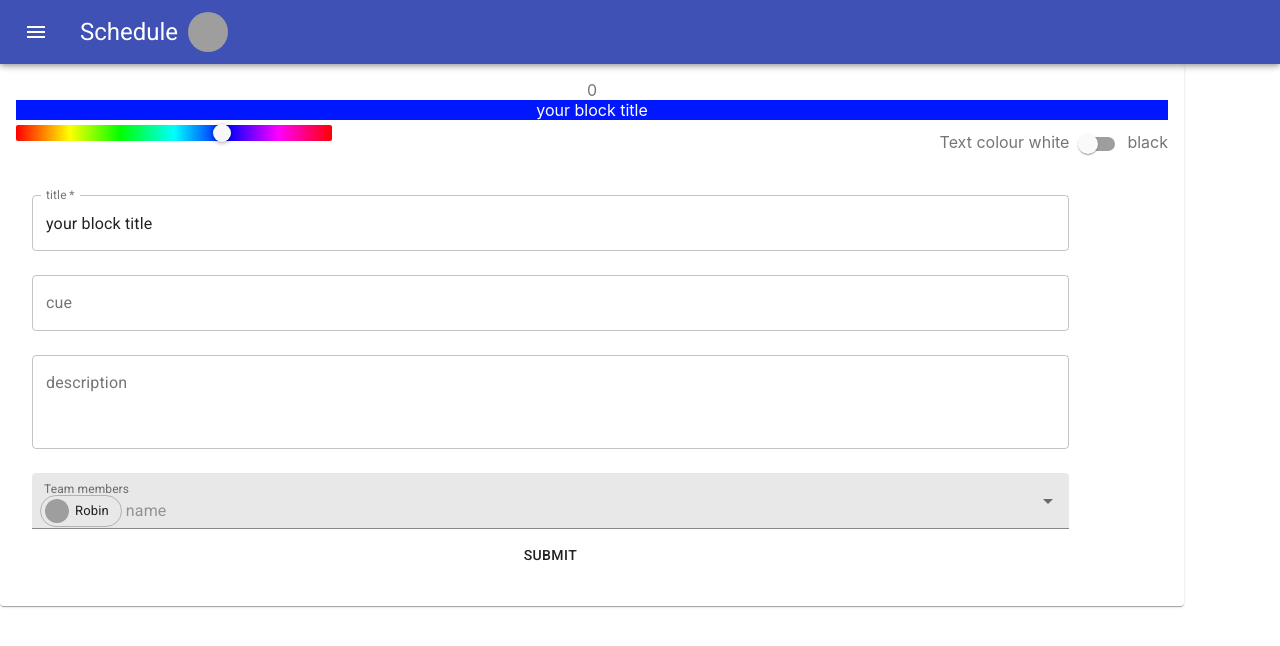
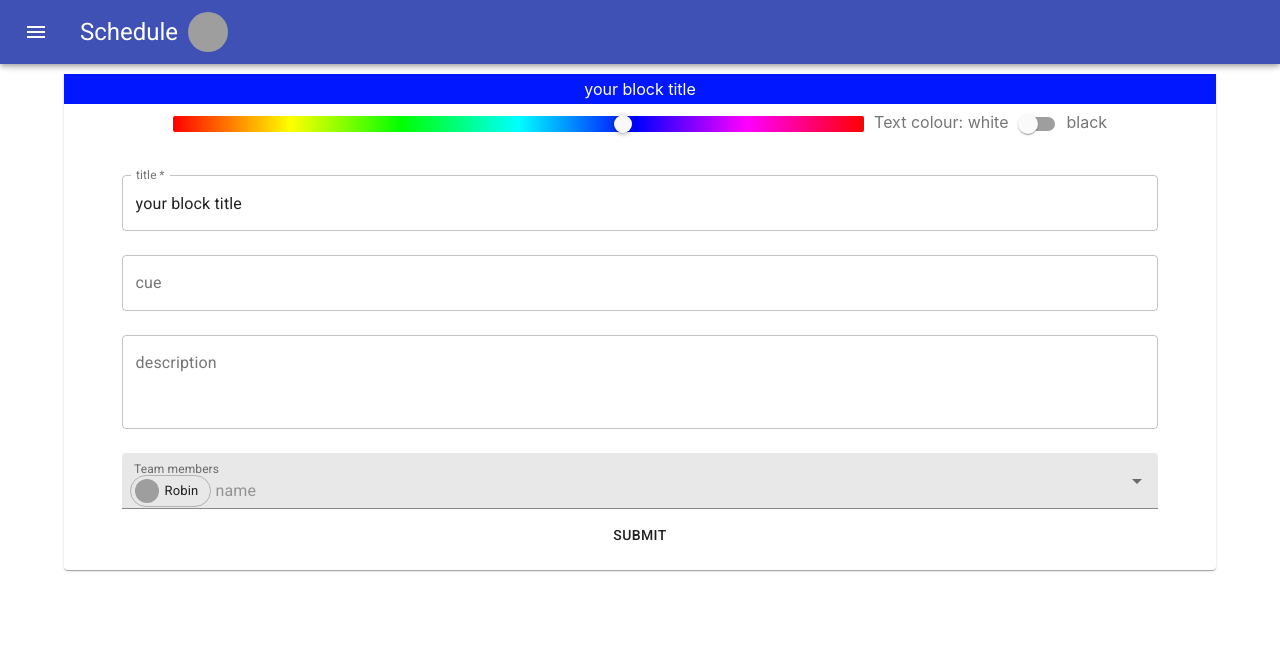
Before and after one commit to doa-b/showtime, a React (Create React App) app: page /block/details in a window 1280 px wide. Shown: the top 646 px of the page. Built offline with nearby package versions, Linux system fonts and the light colour scheme; grey boxes are pictures that could not be loaded.

Commit message:
Added ProgressBar. Closes #16

```diff
--- /dev/null
+++ b/src/components/ui/ProgressBar/ProgressBar.js
@@ -0,0 +1,26 @@
+import React from 'react';
+
+import classes from './ProgressBar.module.css'
+
+/**
+ * Created by Doa on 17-11-2019.
+ */
+const progressBar = ({full, timeLeft, height }) => {
+
+    let barWidth = (timeLeft/full*100)+'%';
+    let progressBarColor = '#a9a9a9';
+    if (timeLeft < 5000) {progressBarColor = '#ff0000'}
+
+    return (
+        <div className={classes.Empty}>
+            <div style={{
+                     width: barWidth,
+                     height:  height,
+                     background: progressBarColor
+                 }}>
+            </div>
+        </div>
+    );
+};
+
+export default progressBar;
--- /dev/null
+++ b/src/components/ui/ProgressBar/ProgressBar.module.css
@@ -0,0 +1,5 @@
+.Empty {
+    background: #eeeeee;
+    width: 100%;
+    margin-left: 5px;
+}
--- a/src/containers/Blocks/Block.js
+++ b/src/containers/Blocks/Block.js
@@ -17,7 +17,8 @@ import AddIcon from '@material-ui/icons/Add';
 class Block extends Component {
 
     state = {
-        showChildren: true
+        showChildren: true,
+        maxDuration: 0
     };
 
     toggleVisibilityHandler = () => {
@@ -61,10 +62,11 @@ class Block extends Component {
 
         return (
             <div className={classes.Wrapper}>
+                <div className={classes.Empty}>
                 <div className={classes.Block}
                      style={{
                          background: this.props.blockData.color,
-                         color: textColor
+                         color: textColor,
                      }}>
                     {this.props.children}
                     <Time startTime={startTime}
@@ -78,6 +80,7 @@ class Block extends Component {
                         {arrow}
                     </div>
                 </div>
+            </div>
                 {parts}
             </div>
         );
--- a/src/containers/Blocks/Block.module.css
+++ b/src/containers/Blocks/Block.module.css
@@ -22,7 +22,7 @@
 }
 
 .Spacer {
-    margin-left: 30px;
+    margin-left: 1%;
 }
 
 .Below {
--- a/src/containers/Blocks/BlockDetails/BlockDetails.js
+++ b/src/containers/Blocks/BlockDetails/BlockDetails.js
@@ -20,24 +20,33 @@ import Paper from "@material-ui/core/Paper";
 
 const styles = theme => ({
     paper: {
+        margin: 'auto',
+        marginTop: 10,
         display: 'flex',
         flexDirection: 'column',
         width: '90%',
-        padding: theme.spacing(2),
+
         textAlign: 'center',
         color: theme.palette.text.secondary
     },
     title: {
-      marginBottom: 5,
+        padding: 5,
+        marginBottom: 1,
     },
     colorPicker: {
         display: 'flex',
-        alignContent: 'center',
-        justifyContent: 'space-between',
+        flexWrap: 'wrap',
+        alignItems: 'center',
+        justifyContent: 'center',
         flexDirection: 'row',
         flexGrow: 1,
     },
+
+    textColor: {
+        marginLeft: 10
+    },
     form: {
+        margin: 'auto',
         display: 'flex',
         flexDirection: 'column',
         width: '90%',
@@ -128,17 +137,18 @@ class BlockDetails extends Component {
 
         return (
             <Paper className={classes.paper}>
-                {this.state.order}
-                <span className={classes.title}style={{
+                {/*{this.state.order}*/}
+                <span className={classes.title} style={{
                     background: this.state.color,
                     color: textColor
                 }}>{this.state.title}</span>
                 <div className={classes.colorPicker}>
                     <HuePicker
+                        width='60%'
                         color={this.state.color}
                         onChangeComplete={this.colorChangedHandler}/>
-                    <div>
-                        Text colour white<Switch
+                    <div className={classes.textColor}>
+                        Text colour: white<Switch
                         color='primary'
                         checked={this.state.textColor}
                         onChange={this.textColorChangedHandler}/>black
--- a/src/containers/Parts/Part.js
+++ b/src/containers/Parts/Part.js
@@ -11,6 +11,7 @@ import AddIcon from '@material-ui/icons/Add';
 import Time from "../../components/Time/Time";
 import * as actions from "../../store/actions";
 import {connect} from "react-redux";
+import ProgressBar from '../../components/ui/ProgressBar/ProgressBar'
 
 /**
  * Created by Doa on 23-10-2019.
@@ -43,12 +44,19 @@ class Part extends Component {
     render() {
         let startTime = this.props.startTime - this.props.partData.duration;
         let duration = this.props.partData.duration;
+        let progressBar = null;
         if (this.props.runningTime) {
-            duration -= this.props.runningTime
+            duration -= this.props.runningTime;
             if (duration === 0 && !this.props.isPaused) {
                 this.props.onPartEnd()
             }
+            progressBar = (
+                <ProgressBar
+                    full={this.props.partData.duration}
+                    timeLeft={duration}
+                    height='6px'/>)
         }
+
         let scenes = null;
         let arrow = <KeyboardArrowLeftIcon className={classes.Arrow}
                                            onClick={this.toggleVisibilityHandler}/>;
@@ -79,6 +87,7 @@ class Part extends Component {
                         onClick={() => this.props.clicked(this.props.partData.id, 'part/details')}>{this.props.partData.title}</div>
                     {arrow}
                 </div>
+                {progressBar}
                 {scenes}
             </div>
         )
```
Lines whose indentation alone changed are shown as unchanged.
